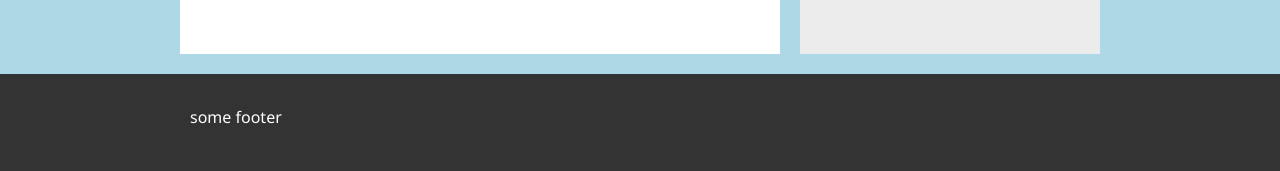
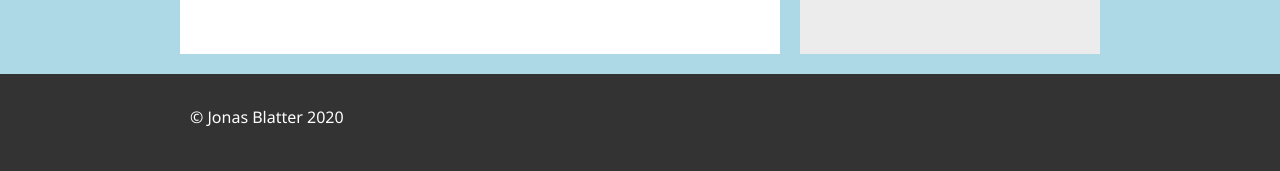
Before and after one commit to jonasblatter/jonasblatter.github.io, a Jekyll site: the page built from about.md, in a window 1280 px wide. Shown: the part 766-937 px from the top of the page. Built offline with Jekyll 4.4.1, drawn with Linux system fonts in a browser that asks for light colours.

Commit message:
copyright footer

```diff
--- a/_includes/footer.html
+++ b/_includes/footer.html
@@ -1 +1 @@
-<p>some footer</p>
+<p>© Jonas Blatter 2020</p>
```
